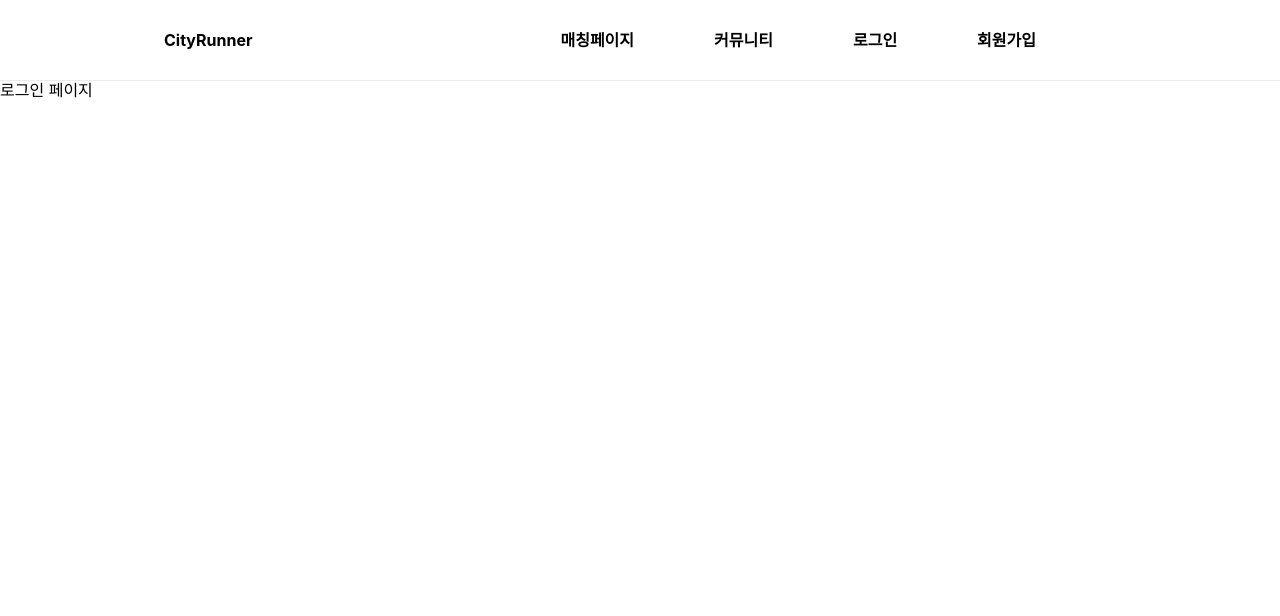
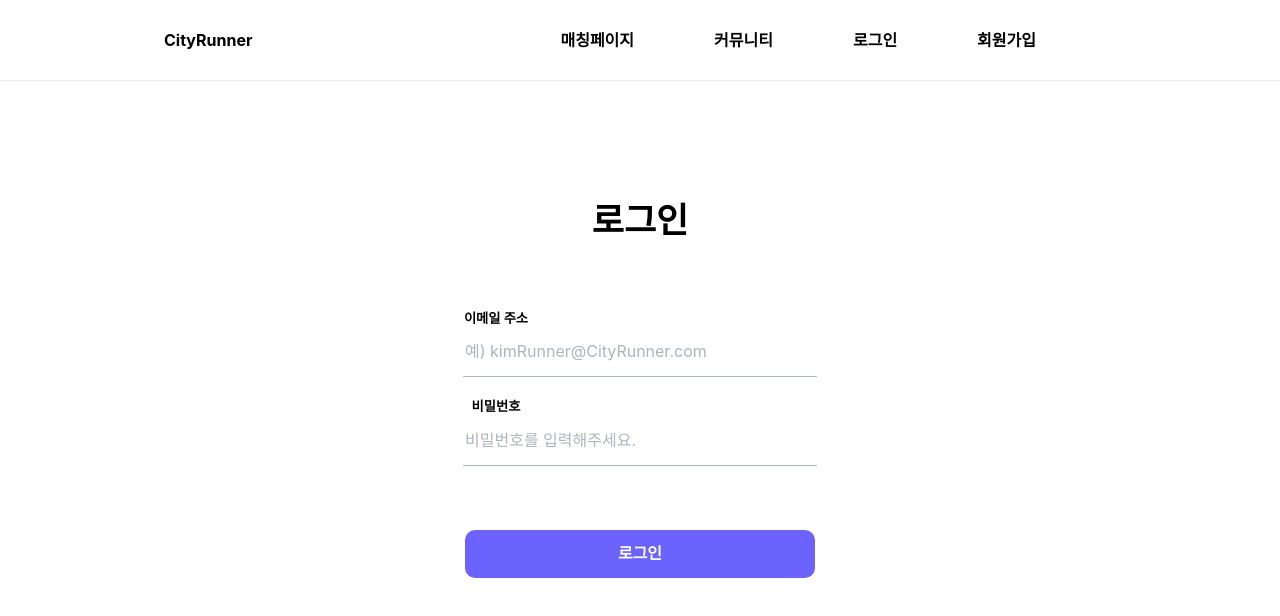
Before and after one commit to seyoonkim48/cityrunnerV2, a React (Create React App) app in the folder client/: page /signin in a window 1280 px wide. Shown: the top 616 px of the page. Built offline with nearby package versions, Linux system fonts and the light colour scheme.

Commit message:
create SignIn UI

```diff
--- a/client/src/pages/SignIn.tsx
+++ b/client/src/pages/SignIn.tsx
@@ -1,7 +1,33 @@
 import React from 'react';
+import styled from 'styled-components';
+import { Container, Title, InputContainer, SubmitContainer } from './SignUp';
+
+
 
 const SignIn = () => {
-    return <div>로그인 페이지</div>
-}
+    return (
+        <SignInContainer>
+        <SignInTitle>로그인</SignInTitle>
+        <SignInputContainer>
+        <h5>이메일 주소</h5>
+        <input name="email" type="email" placeholder="예) kimRunner@CityRunner.com"></input>
+        <h5>비밀번호</h5>
+        <input name="password" type="password" placeholder="비밀번호를 입력해주세요."></input>
+        </SignInputContainer>
+        <SignInSubmit>
+        <button>로그인</button>
+        </SignInSubmit>
+        </SignInContainer>
+    )
+};
+const SignInContainer = styled(Container)``;
+
+const SignInTitle = styled(Title)``;
+
+const SignInputContainer = styled(InputContainer)``;
+
+const SignInSubmit = styled(SubmitContainer)``;
+
+
 
 export default SignIn;
--- a/client/src/pages/SignUp.tsx
+++ b/client/src/pages/SignUp.tsx
@@ -18,25 +18,23 @@ const SignUp = () => {
             <SubmitContainer>
             <button>가입하기</button>
             </SubmitContainer>
-
         </Container>
     )
 }
 
-const Container = styled.div`
+export const Container = styled.div`
     ${FlexColum}
     margin-top: 6rem;
 `;
 
-const Title = styled.h1`
+export const Title = styled.h1`
     font-size: 35px;
     margin-bottom: 3rem;
 `;
 
-const InputContainer = styled.div`
+export const InputContainer = styled.div`
     ${FlexColum}
     input{
-
         border-bottom: solid 1px ${theme.color.placeholder};
         height: 3rem;
         width: 350px;
@@ -50,7 +48,7 @@ const InputContainer = styled.div`
         }
 `;
 
-const SubmitContainer = styled.div`
+export const SubmitContainer = styled.div`
     margin-top: 4rem;
     button{
         width: 350px;
```
